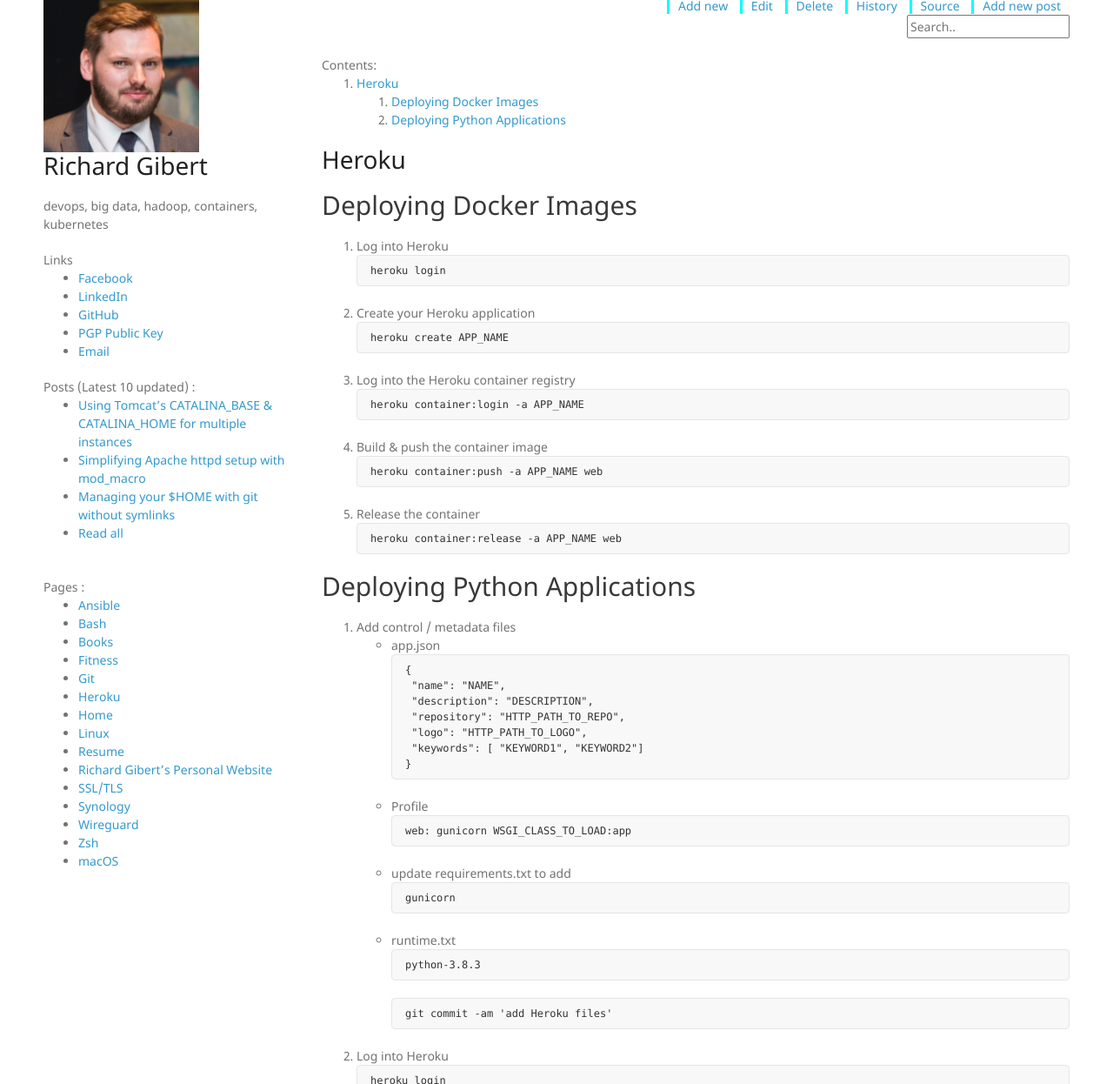
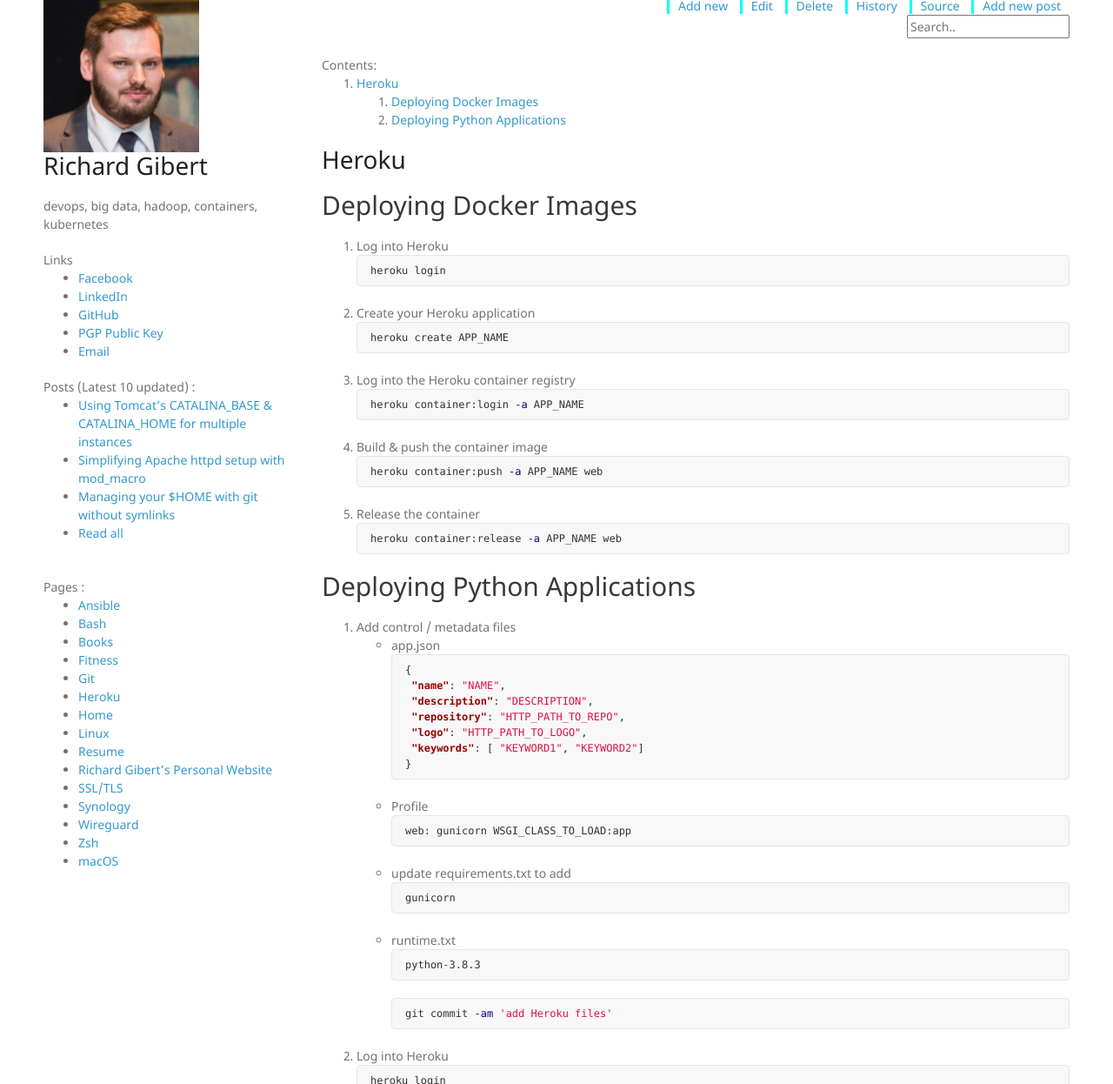
Before and after one commit to rgibert/rgibert.github.io, a Jekyll site: the page built from wiki/heroku.md, in a window 1280 px wide and 1400 px high, cut to the strip 154-1400 px from the top of the window. Shown: the whole strip at 87% size. Built offline with Jekyll 4.4.1, drawn with Linux system fonts in a browser that asks for light colours; nearby versions of some CDN libraries; our own code applies the rules of GitHub Pages for plain Markdown files.

Commit message:
add syntax

```diff
--- a/wiki/heroku.md
+++ b/wiki/heroku.md
@@ -3,23 +3,23 @@
 ## Deploying Docker Images
 
 1. Log into Heroku
-~~~
+~~~ bash
 heroku login
 ~~~
 1. Create your Heroku application
-~~~
+~~~ bash
 heroku create APP_NAME
 ~~~
 1. Log into the Heroku container registry
-~~~
+~~~ bash
 heroku container:login -a APP_NAME
 ~~~
 1. Build & push the container image
-~~~
+~~~ bash
 heroku container:push -a APP_NAME web
 ~~~
 1. Release the container
-~~~
+~~~ bash
 heroku container:release -a APP_NAME web
 ~~~
 
@@ -27,7 +27,7 @@
 
 1. Add control / metadata files
     - app.json
-    ~~~
+    ~~~ json
 {
     "name": "NAME",
     "description": "DESCRIPTION",
@@ -48,18 +48,18 @@
     ~~~
 python-3.8.3
     ~~~
-~~~
+~~~ bash
 git commit -am 'add Heroku files'
 ~~~
 1. Log into Heroku
-~~~
+~~~ bash
 heroku login
 ~~~
 1. Create your Heroku application
-~~~
+~~~ bash
 heroku create APP_NAME
 ~~~
 1. Push your branch (if master you can just use 'heroku master') for deployment
-~~~
+~~~ bash
 git push heroku BRANCH:master
 ~~~
```
